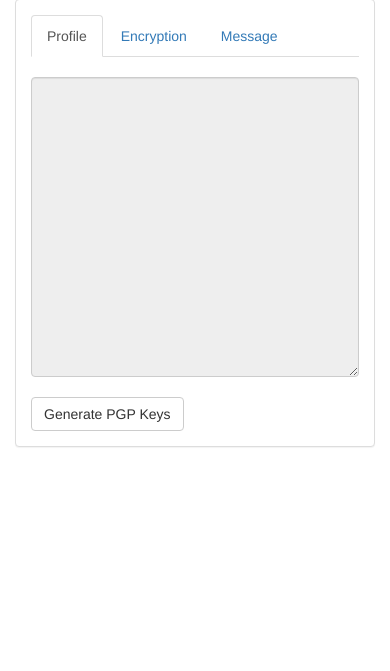
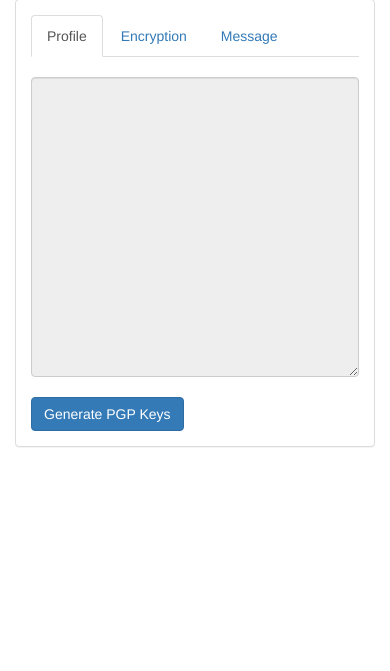
Before and after one commit to kelleydv/Pryvacy, a Flask app: template pryvacy/templates/dashboard.html in a window 390 px wide. Shown: the part 91-762 px from the top of the page. Run offline with Flask 2, Linux system fonts and the light colour scheme; the template is opened without the code that fills it, so the values that code supplies are empty; some libraries are stand-ins or nearby versions.

Commit message:
Cleaned up some HTML

```diff
--- a/pryvacy/static/css/pryvacy.css
+++ b/pryvacy/static/css/pryvacy.css
@@ -61,9 +61,13 @@ table.tablesorter thead tr .headerSortDown {
 .key-area {
 	display: block;
 	min-height: 300px;
-	margin: 20px 0;
+	margin-bottom: 20px;
 }
 [data-select] { cursor: pointer; }
+
+.tab-pane {
+	padding-top: 20px;
+}
 
 .love {
 	color: crimson;
--- a/pryvacy/templates/dashboard.html
+++ b/pryvacy/templates/dashboard.html
@@ -16,12 +16,13 @@
             <li role="presentation"><a href="#encryption" role="tab" data-toggle="tab">Encryption</a></li>
             <li role="presentation"><a href="#message" role="tab" data-toggle="tab">Message</a></li>
           </ul>
+
           <div class="tab-content">
             <div class="tab-pane active" role="tabpanel" id="dashboard">
               <div class="row">
                 <div class="col-md-8">
                   <textarea class="form-control key-area" id="public-key" readonly data-select>{{ public_key }}</textarea>
-                  <button class="btn btn-default" id="gen">
+                  <button class="btn btn-primary" id="gen">
                     Generate PGP Keys
                   </button>
                 </div>
@@ -43,11 +44,11 @@
                     <textarea class="form-control" id="ciphertext" rows="3"></textarea>
                   </div>
                 </div>
-                <div class="col-md-2">
-                  <button class="btn btn-default" id="encrypt">
+                <div class="col-md-6">
+                  <button class="btn btn-primary btn-block" id="encrypt">
                     Encrypt
                   </button>
-                  <button class="btn btn-default" id="decrypt">
+                  <button class="btn btn-default btn-block" id="decrypt">
                     Decrypt
                   </button>
                 </div>
@@ -65,17 +66,24 @@
                     <textarea class="form-control" id="message-body" rows="3"></textarea>
                   </div>
                 </div>
-                <div class="col-md-2">
-                  <button class="btn btn-default" id="send">
+                <div class="col-md-6">
+                  <button class="btn btn-primary btn-block" id="send">
                     Send
                   </button>
-                  <button class="btn btn-default" id="random">
+                  <button class="btn btn-default btn-block" id="random">
                     Random
                   </button>
                 </div>
               </div>
+              <hr />
               <div class="row">
-                <div class="col-md-2">
+                <div class="col-md-6">
+                  <div class="form-group">
+                    <label for="recieved-message-body">Message</label>
+                    <textarea class="form-control" id="recieved-message-body" rows="3"></textarea>
+                  </div>
+                </div>
+                <div class="col-md-6">
                   <table id="messages" class="table table-sorter">
                     <thead>
                       <tr>
@@ -91,21 +99,20 @@
                       </tr>
                       {% endfor %}
                     </tbody>
-                </div>
-                <div class="col-md-6">
-                  <div class="form-group">
-                    <label for="recieved-message-body">Message</label>
-                    <textarea class="form-control" id="recieved-message-body" rows="3"></textarea>
-                  </div>
+                  </table>
                 </div>
               </div>
             </div>
-          </div>
-        </div>
-      </div>
-    </div>
-  </div>
-</div>
+          </div> <!-- /.tab-content -->
+
+        </div> <!-- /.panel-body -->
+
+      </div> <!-- /.panel -->
+    </div><!-- /.cols -->
+
+  </div> <!-- /.row -->
+</div> <!-- /.container -->
+
 {% endblock %}
 
 {% block post_body %}
```
